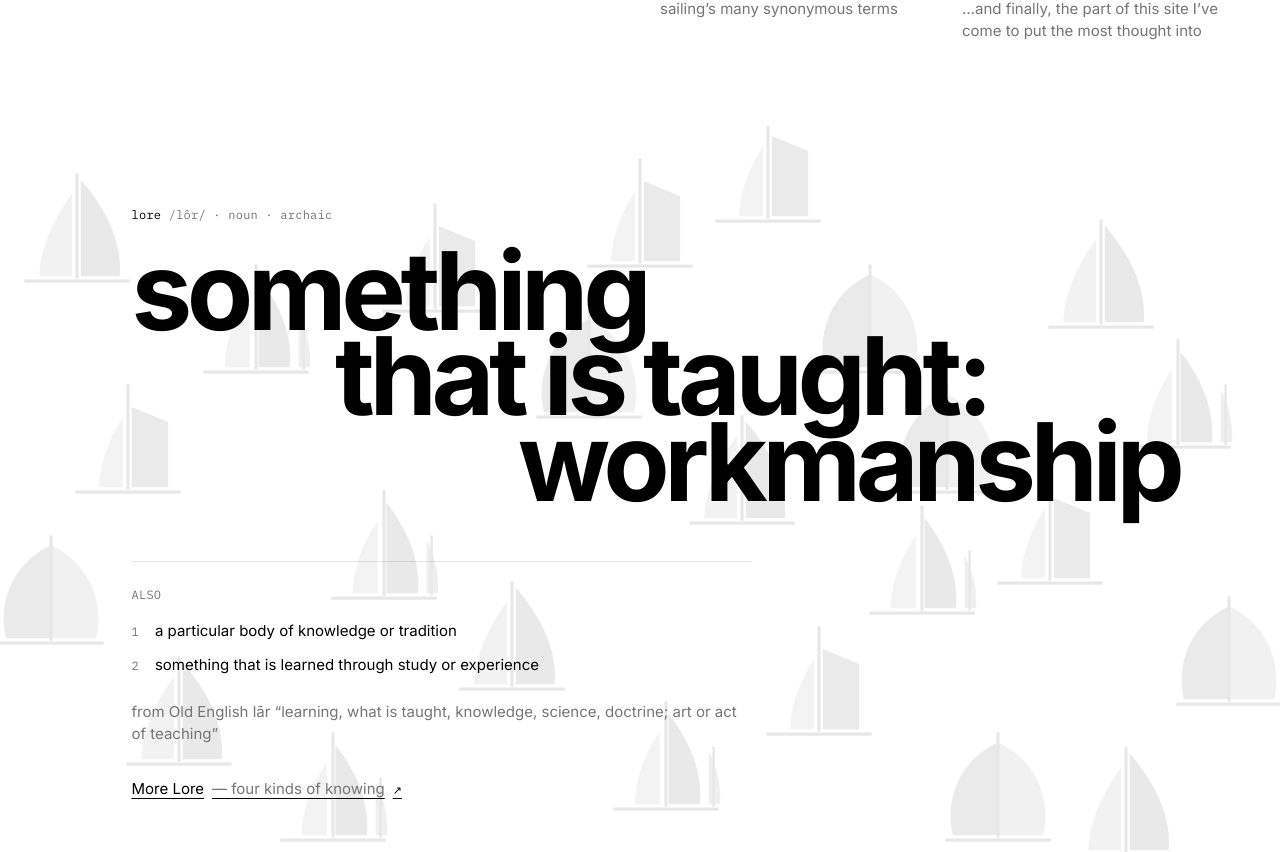
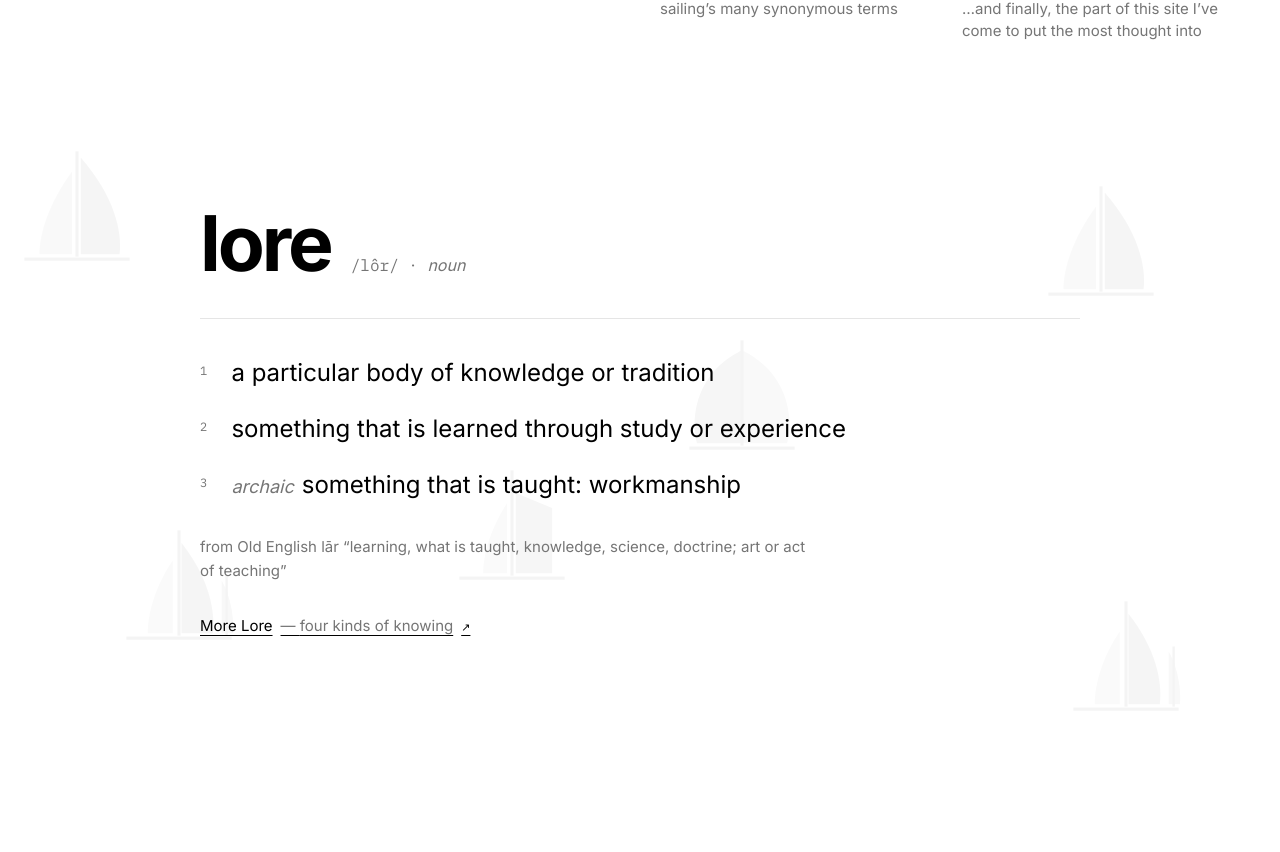
Before and after one commit to 8ielski/sail-lore, a Next.js app: page / in a window 1280 px wide. Shown: the part 1173-2025 px from the top of the page. Built offline with nearby package versions, Linux system fonts and the light colour scheme.

Commit message:
Balance lore definition typography and restore dictionary hierarchy

```diff
--- a/components/site/Sections.tsx
+++ b/components/site/Sections.tsx
@@ -207,10 +207,9 @@ export function Intro() {
 }
 
 /**
- * The definition — Wolverine's ImageGalaxy, exactly.
- * h2 centred at 1017px wide, 128px, 3 staggered lines. A field of 114x114
- * tiles scattered behind it drifts up and fades on scroll (A) or holds a
- * strict grid (B). Their photographs, our drawn sails.
+ * A dictionary entry: the word leads, with three equally readable meanings.
+ * A sparse sail field preserves the visual identity without competing with
+ * the text. The notes' Rail/Grid preference only affects the notes index.
  */
 // Kept clear of the section edges (10-92%) so the field stops leaking
 // into the intro above it.
@@ -221,15 +220,13 @@ const SCATTER = [
 ];
 
 export function LoreDefinition() {
-  const { index } = usePrefs();
   const p = useScrollRange(900, 2500);
   const { ref, hidden } = useReveal<HTMLDivElement>(0.1);
 
   return (
-    <section className="relative overflow-hidden py-[10vh]">
-      {index === "rail" ? (
+    <section id="lore" aria-labelledby="lore-heading" className="relative overflow-hidden px-5 py-[10vh] md:px-12">
         <div className="pointer-events-none absolute inset-0" aria-hidden>
-          {SCATTER.map(([x, y], i) => (
+          {SCATTER.filter((_, i) => i % 4 === 0).map(([x, y], i) => (
             GALLERY.length ? (
               // eslint-disable-next-line @next/next/no-img-element
               <img
@@ -253,50 +250,37 @@ export function LoreDefinition() {
                   left: `${x}%`,
                   top: `${y}%`,
                   transform: `translate(-50%,-50%) translateY(${-p * 260}px) scale(1.1)`,
-                  opacity: Math.max(0, 1 - p * 1.5) * 0.09,
+                  opacity: Math.max(0, 1 - p * 1.5) * 0.04,
                 }}
               />
             )
           ))}
         </div>
-      ) : (
-        <div className="mx-auto mb-10 flex max-w-[1416px] flex-wrap justify-center gap-2 px-5 md:px-12">
-          {SCATTER.map((_, i) =>
-            GALLERY.length ? (
-              // eslint-disable-next-line @next/next/no-img-element
-              <img key={i} src={GALLERY[i % GALLERY.length]} alt="" className="size-[114px] object-cover" />
-            ) : (
-              <SailGlyph key={i} rig={RIGS[i % RIGS.length]} className="size-[114px] text-ink/[0.07]" />
-            ),
-          )}
+
+      <div ref={ref} data-hidden={hidden} className="sl-reveal relative mx-auto max-w-[880px]">
+        <div className="flex flex-wrap items-baseline gap-x-5 gap-y-2">
+          <h2 id="lore-heading" className="text-[clamp(48px,6vw,80px)] font-bold leading-none tracking-[-0.04em] text-ink">
+            {LORE.word}
+          </h2>
+          <p className="text-[16px] text-grey">
+            <span className="font-[family-name:var(--font-mono)]">{LORE.pron}</span>
+            <span className="mx-3" aria-hidden>·</span>
+            <span className="italic">{LORE.pos}</span>
+          </p>
         </div>
-      )}
-
-      <div ref={ref} data-hidden={hidden} className="sl-reveal relative mx-auto w-[1017px] max-w-[90vw]">
-        <div className="mb-6">
-          <DefKicker word={LORE.word} pron={LORE.pron} pos={LORE.pos} note={LORE.displayNote} />
-        </div>
-        {/* Wolverine's wedge only resolves if the lines SHORTEN as they indent
-            ("A portfolio / built for every / step."). The first pass staggered
-            four lines that got longer, so the shape ran off the right edge and
-            never closed. This copy tapers and ends on one word. */}
-        <h2 className="sl-h2 whitespace-nowrap text-ink">
-          {LORE.display.map((l, i) => (
-            <span key={l} className="block" style={{ paddingLeft: ["0%", "20%", "38%"][i] }}>{l}</span>
-          ))}
-        </h2>
-
-        <div className="mt-14 max-w-[620px] border-t border-black/10 pt-6">
-          <p className="sl-mono mb-4 text-grey">also</p>
-          <ol className="space-y-3">
-            {LORE.senses.map((sense, i) => (
-              <li key={sense} className="flex gap-4 text-[15px] leading-[1.5] text-ink">
-                <span className="sl-mono shrink-0 pt-[3px] text-grey">{i + 1}</span>
-                <span>{sense}</span>
+        <div className="mt-7 border-t border-black/10 pt-7 md:mt-9 md:pt-9">
+          <ol className="space-y-5">
+            {[...LORE.senses, LORE.display.join(" ")].map((sense, i) => (
+              <li key={sense} className="flex gap-4 text-[clamp(19px,2vw,24px)] leading-[1.5] text-ink md:gap-6">
+                <span className="sl-mono shrink-0 pt-[7px] text-grey">{i + 1}</span>
+                <span>
+                  {i === LORE.senses.length && <span className="mr-2 text-[0.75em] italic text-grey">{LORE.displayNote}</span>}
+                  {sense}
+                </span>
               </li>
             ))}
           </ol>
-          <p className="mt-6 text-[15px] leading-[1.5] text-grey">{LORE.etymology}</p>
+          <p className="mt-8 max-w-[65ch] text-[15px] leading-[1.6] text-grey">{LORE.etymology}</p>
 
           {/* His own link, dropped in the first pass. Without it the section
               defines the word the site is named after and then dead-ends. */}
```
Also changed, not shown: lib/content.ts (+4 -7 lines).
